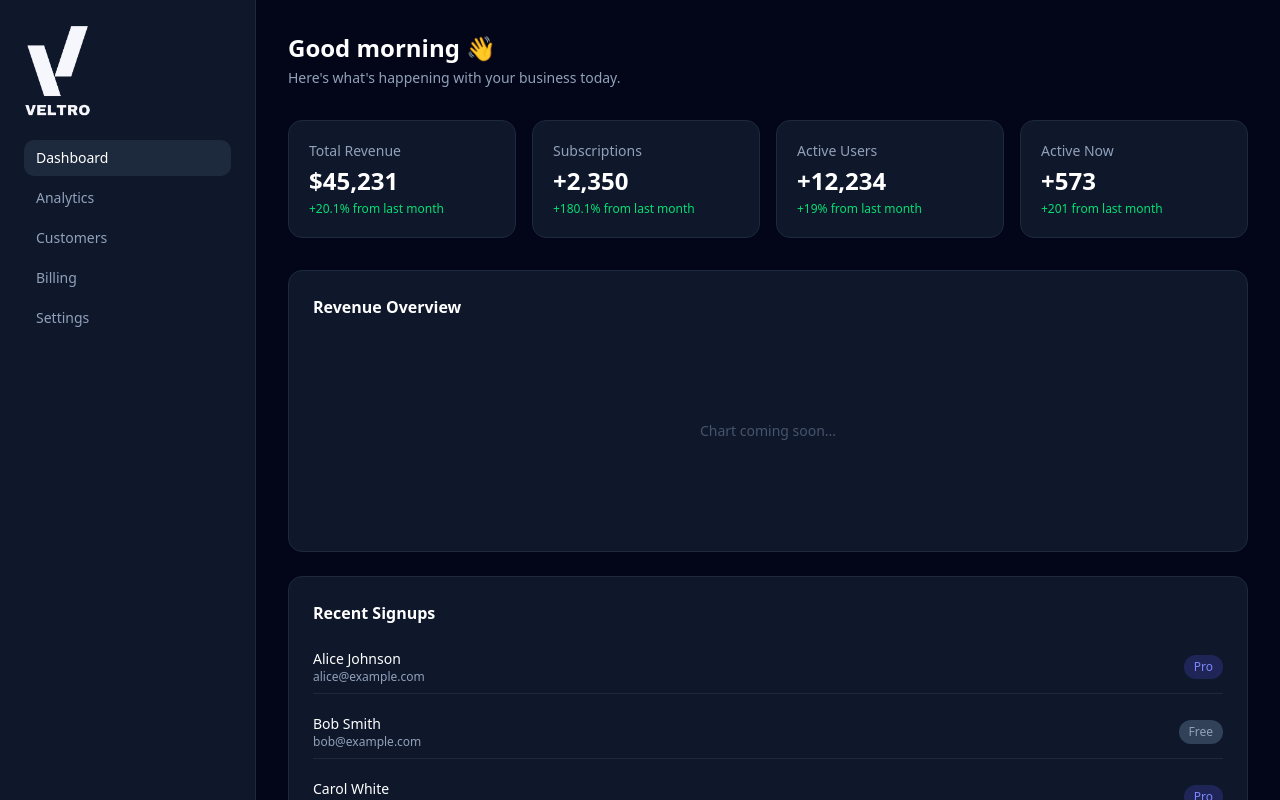
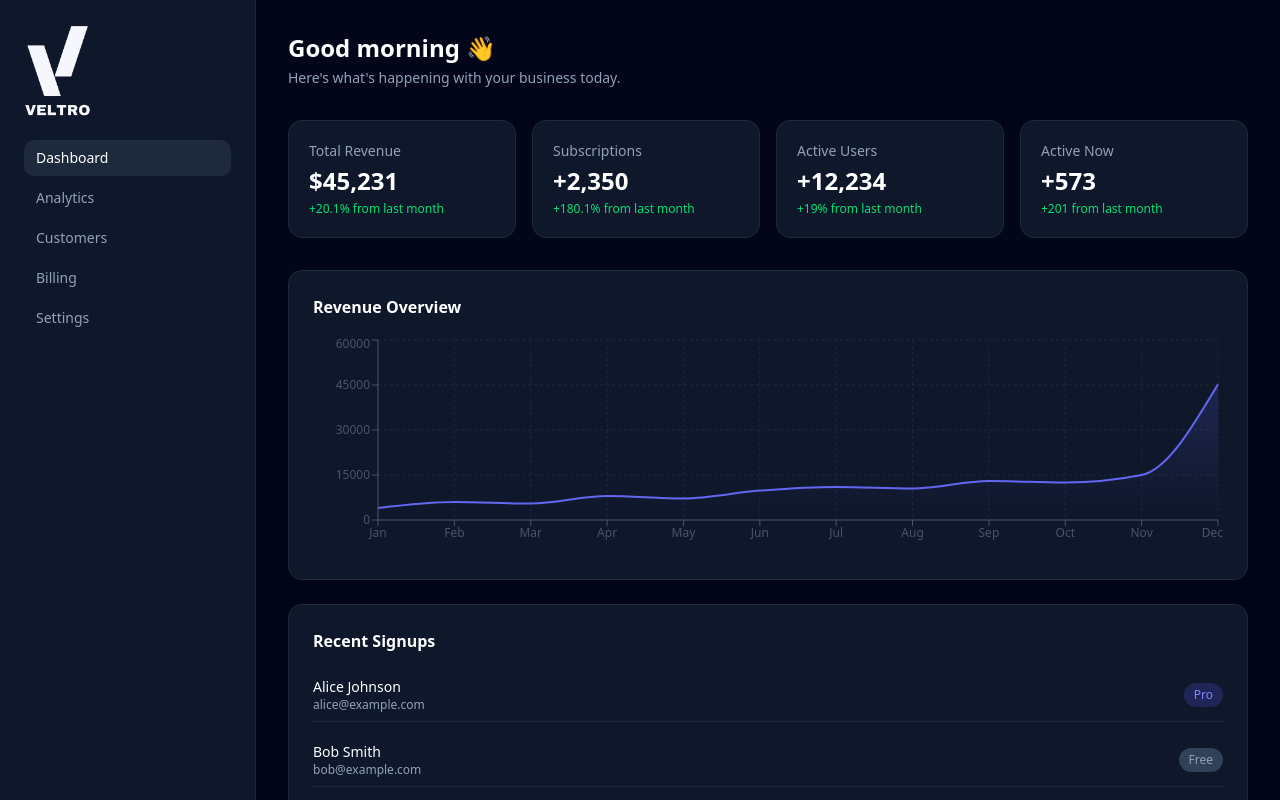
Before and after one commit to FOLADAVE/Veltro, a Next.js app: page /dashboard in a window 1280 px wide. Shown: the top 800 px of the page. Built offline with nearby package versions, Linux system fonts and the light colour scheme.

Commit message:
feat: add revenue chart component and implement authentication middleware

```diff
--- a/src/app/dashboard/page.tsx
+++ b/src/app/dashboard/page.tsx
@@ -1,4 +1,6 @@
+import RevenueChart from "@/components/RevenueChart";
 import Image from "next/image";
+import { signOut } from "@/app/actions/auth"
 
 export default function DashboardPage() {
   return (
@@ -24,11 +26,15 @@ export default function DashboardPage() {
           </a>
         </nav>
         <div className="mt-auto">
-          <form action="/api/auth/signout" method="post">
-            <button className="text-sm text-slate-400 hover:text-white w-full text-left px-3 py-2 rounded-lg hover:bg-slate-800">
-              Sign out
-            </button>
-          </form>
+
+<form action={signOut}>
+  <button
+    type="submit"
+    className="text-sm text-slate-400 hover:text-white w-full text-left px-3 py-2 rounded-lg hover:bg-slate-800"
+  >
+    Sign out
+  </button>
+</form>
         </div>
       </aside>
 
@@ -59,9 +65,7 @@ export default function DashboardPage() {
         {/* Chart Placeholder */}
         <div className="bg-slate-900 border border-slate-800 rounded-xl p-6 mb-6">
           <h3 className="text-white font-semibold mb-4">Revenue Overview</h3>
-          <div className="h-48 flex items-center justify-center text-slate-600 text-sm">
-            Chart coming soon...
-          </div>
+          <RevenueChart />
         </div>
 
         {/* Recent Activity */}
--- a/src/app/page.tsx
+++ b/src/app/page.tsx
@@ -4,7 +4,7 @@ import Image from "next/image";
 export default function Home() {
   return (
     <main className="flex min-h-screen flex-col items-center justify-center bg-slate-950 text-white">
-      <Image src="/veltro.png" alt="Veltro Logo" width={150} height={150} className="mb-6" />
+      <Image src="/veltro.png" alt="Veltro Logo" width={150} height={150} loading="eager" className="mb-6" />
       <p className="text-slate-400 text-lg mb-8">Business analytics, simplified.</p>
       <div className="flex gap-4">
         <Link href="/login" className="bg-white text-slate-950 px-6 py-2.5 border border-slate-600 rounded-lg font-medium hover:bg-slate-200">
--- /dev/null
+++ b/src/components/RevenueChart.tsx
@@ -0,0 +1,59 @@
+"use client";
+
+import {
+  AreaChart,
+  Area,
+  XAxis,
+  YAxis,
+  CartesianGrid,
+  Tooltip,
+  ResponsiveContainer,
+} from "recharts";
+
+const data = [
+  { month: "Jan", revenue: 4000 },
+  { month: "Feb", revenue: 6000 },
+  { month: "Mar", revenue: 5500 },
+  { month: "Apr", revenue: 8000 },
+  { month: "May", revenue: 7200 },
+  { month: "Jun", revenue: 9800 },
+  { month: "Jul", revenue: 11000 },
+  { month: "Aug", revenue: 10500 },
+  { month: "Sep", revenue: 13000 },
+  { month: "Oct", revenue: 12500 },
+  { month: "Nov", revenue: 15000 },
+  { month: "Dec", revenue: 45231 },
+];
+
+export default function RevenueChart() {
+  return (
+    <ResponsiveContainer width="100%" height={220}>
+      <AreaChart data={data}>
+        <defs>
+          <linearGradient id="colorRevenue" x1="0" y1="0" x2="0" y2="1">
+            <stop offset="5%" stopColor="#6366f1" stopOpacity={0.3} />
+            <stop offset="95%" stopColor="#6366f1" stopOpacity={0} />
+          </linearGradient>
+        </defs>
+        <CartesianGrid strokeDasharray="3 3" stroke="#1e293b" />
+        <XAxis dataKey="month" stroke="#475569" tick={{ fontSize: 12 }} />
+        <YAxis stroke="#475569" tick={{ fontSize: 12 }} />
+        <Tooltip
+          contentStyle={{
+            backgroundColor: "#1e293b",
+            border: "1px solid #334155",
+            borderRadius: "8px",
+            color: "#fff",
+          }}
+        />
+        <Area
+          type="monotone"
+          dataKey="revenue"
+          stroke="#6366f1"
+          strokeWidth={2}
+          fill="url(#colorRevenue)"
+        />
+      </AreaChart>
+    </ResponsiveContainer>
+  );
+}
--- /dev/null
+++ b/src/middleware.ts
@@ -0,0 +1,48 @@
+import { createServerClient } from "@supabase/ssr";
+import { NextResponse, type NextRequest } from "next/server";
+
+export async function middleware(request: NextRequest) {
+  let supabaseResponse = NextResponse.next({ request });
+
+  const supabase = createServerClient(
+    process.env.NEXT_PUBLIC_SUPABASE_URL!,
+    process.env.NEXT_PUBLIC_SUPABASE_ANON_KEY!,
+    {
+      cookies: {
+        getAll() {
+          return request.cookies.getAll();
+        },
+        setAll(cookiesToSet) {
+          cookiesToSet.forEach(({ name, value, options }) => {
+            request.cookies.set(name, value);
+            supabaseResponse.cookies.set(name, value, options);
+          });
+        },
+      },
+    }
+  );
+
+  const {
+    data: { session },
+  } = await supabase.auth.getSession();
+
+  const isAuthPage =
+    request.nextUrl.pathname === "/login" ||
+    request.nextUrl.pathname === "/signup";
+
+  const isDashboard = request.nextUrl.pathname.startsWith("/dashboard");
+
+  if (!session && isDashboard) {
+    return NextResponse.redirect(new URL("/login", request.url));
+  }
+
+  if (session && isAuthPage) {
+    return NextResponse.redirect(new URL("/dashboard", request.url));
+  }
+
+  return supabaseResponse;
+}
+
+export const config = {
+  matcher: ["/dashboard/:path*", "/login", "/signup"],
+};
```
